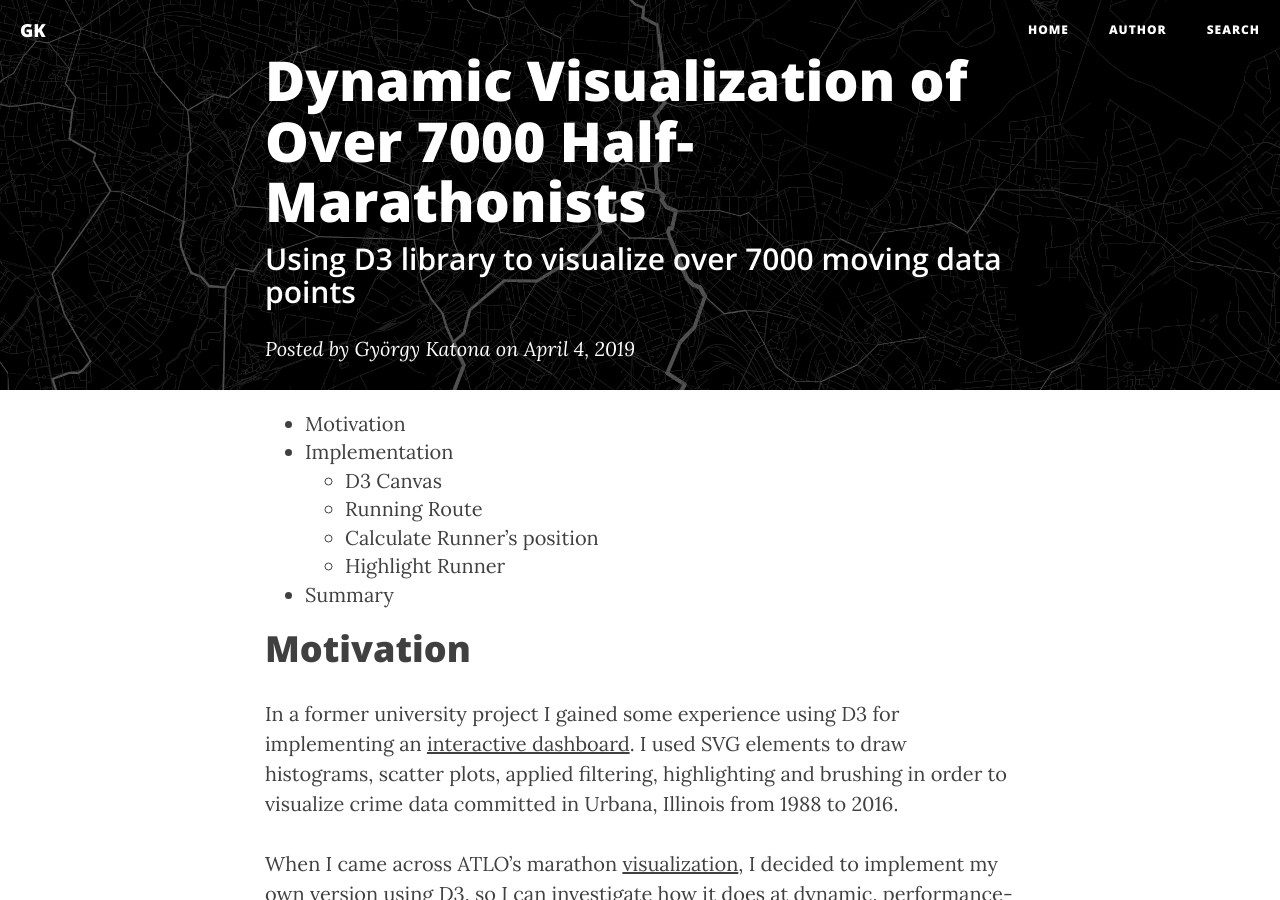
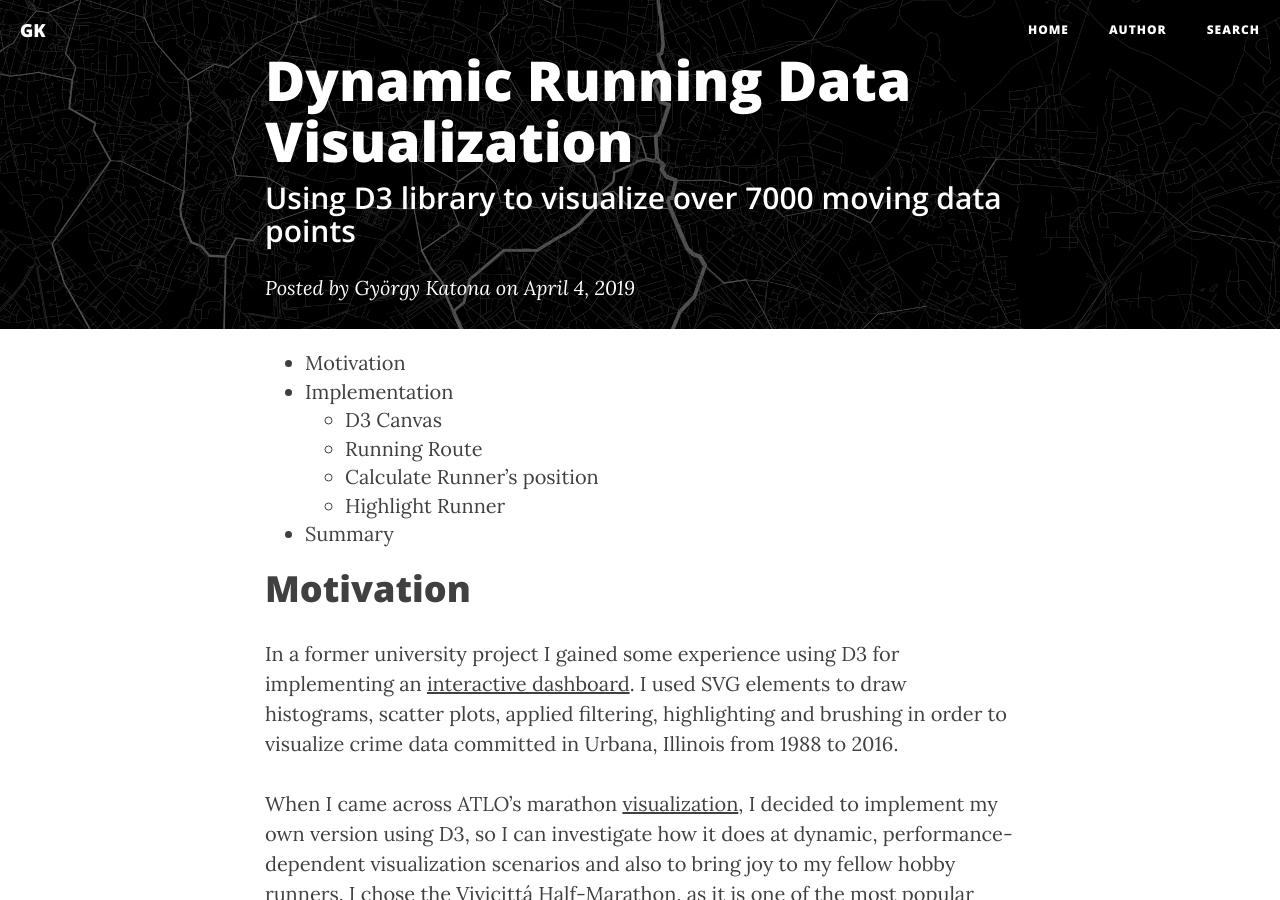
Before and after one commit to georgekatona/georgekatona.github.io, a Jekyll site: the page built from _posts/2019-04-04-Dynamic-Running-Data-Visualization.markdown, in a window 1280 px wide and 900 px high. Built offline with Jekyll 4.4.1, drawn with Linux system fonts in a browser that asks for light colours; nearby versions of some CDN libraries; comment, search, counter and statistics services are not loaded.

Commit message:
Change title

```diff
--- a/_posts/2019-04-04-Dynamic-Visualization-of-Over-7000-Half-Marathonists.markdown
+++ b/_posts/2019-04-04-Dynamic-Running-Data-Visualization.markdown
@@ -1,6 +1,6 @@
 ---
 layout:     post
-title:      Dynamic Visualization of Over 7000 Half-Marathonists
+title:      Dynamic Running Data Visualization
 author:     György Katona
 tags: 		JavaScript d3 visualization html
 subtitle:   Using D3 library to visualize over 7000 moving data points
--- a/vivicitta/index.html
+++ b/vivicitta/index.html
@@ -38,7 +38,7 @@
         href="https://georgekatona.com/">Blog</a>)
 </div>
 <div>Hogyan készült: <a
-        href="https://georgekatona.com/2019/04/04/Dynamic-Visualization-of-Over-7000-Half-Marathonists/"
+        href="https://georgekatona.com/2019/04/04/Dynamic-Running-Data-Visualization/"
 >Blog Post</a>
 </div>
 <div>2019-es esemény: <a href="http://www.futanet.hu/cikk/telekom-vivicitta-felmaraton-2019">Vivicittá félmaraton
```
